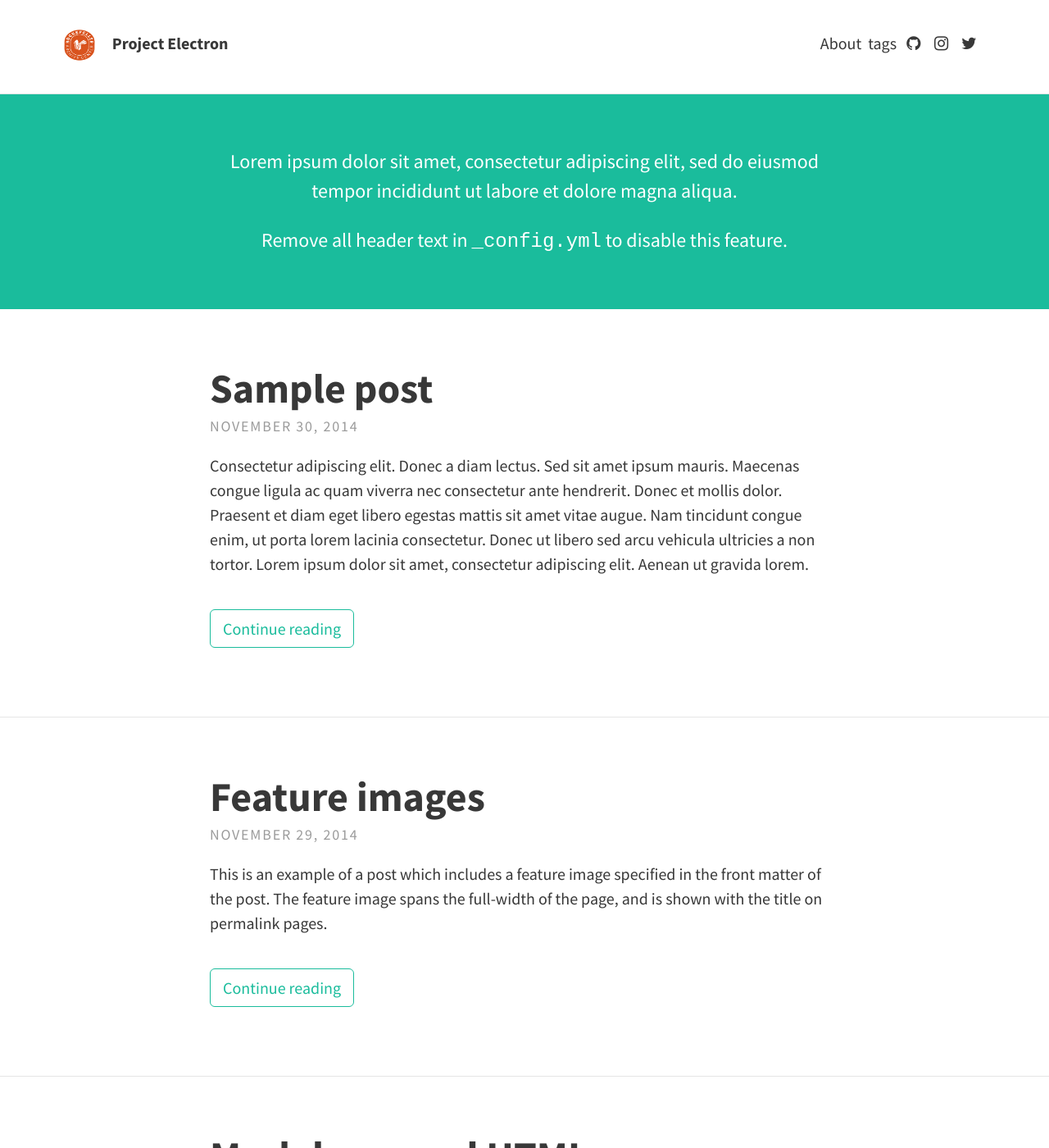
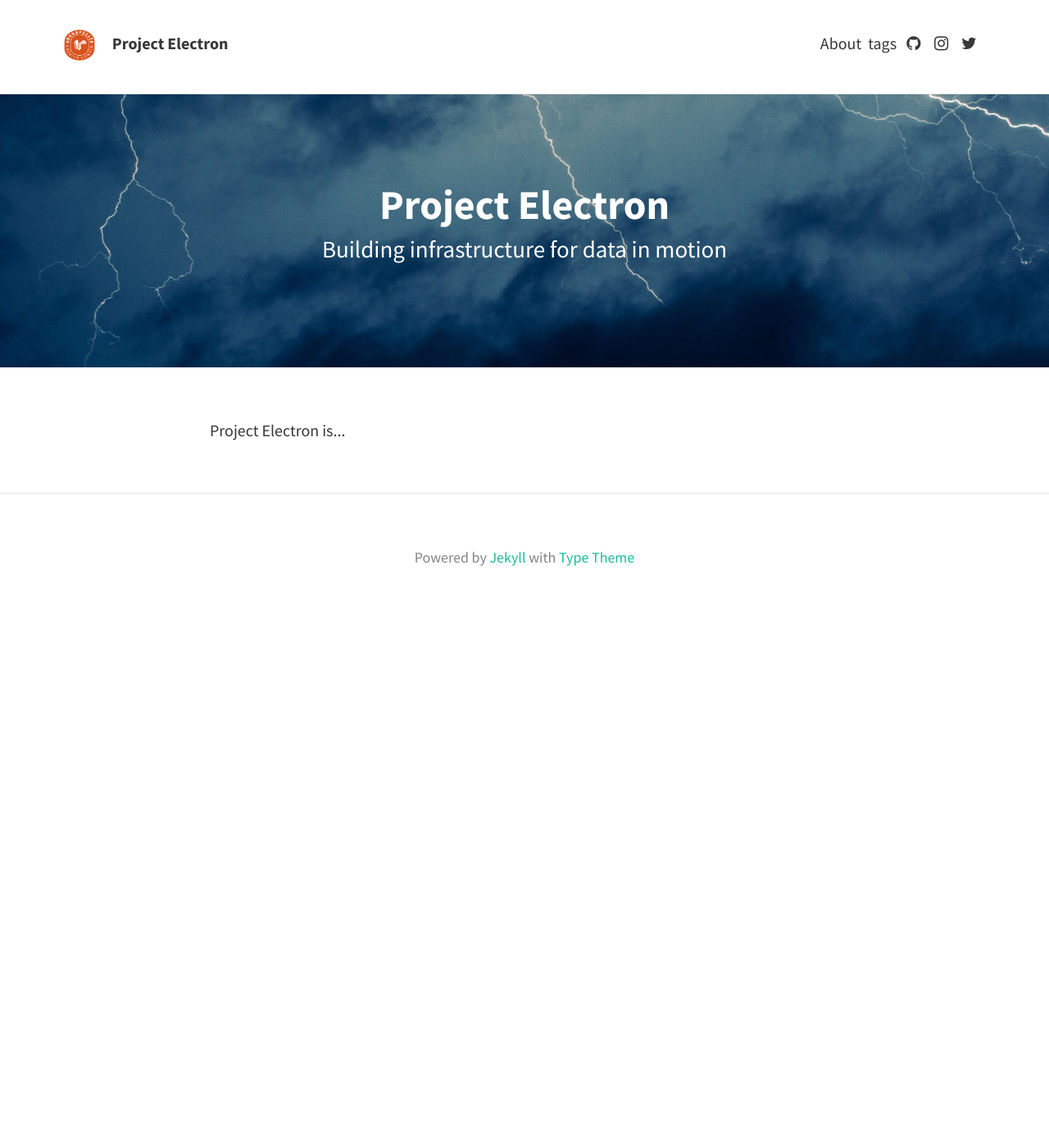
Before and after one commit to RockefellerArchiveCenter/project_electron, a Jekyll site: the page built from index.html, in a window 1280 px wide and 1400 px high. Shown: the whole window at 82% size. Built offline with Jekyll 4.4.1, drawn with Linux system fonts in a browser that asks for light colours; the list of posts is cut into pages by our own code; some of the changed text lies outside the part shown.

Commit message:
simplify home layout, edit header image

```diff
--- a/_config.yml
+++ b/_config.yml
@@ -13,10 +13,7 @@ theme_settings:
   description: "Project Electron resources and documentation from the Rockefeller Archive Center" # used by search engines
 
   # Header and footer text
-  header_text: >
-     <p>Lorem ipsum dolor sit amet, consectetur adipiscing elit, sed do eiusmod tempor incididunt ut labore et dolore magna aliqua.</p>
-
-     <p>Remove all header text in <code>_config.yml</code> to disable this feature.</p>
+  header_text:
   header_text_feature_image:
   footer_text: >
    Powered by <a href="https://jekyllrb.com/">Jekyll</a> with <a href="https://github.com/rohanchandra/type-theme">Type Theme</a>
--- a/_includes/header.html
+++ b/_includes/header.html
@@ -9,9 +9,7 @@
 			<img class="avatar" src="{{ site.baseurl }}/{{ site.theme_settings.avatar }}" alt=""/>
 		</a>
 		{% endif %}
-		<h1 class="site-title">
-			<a href="{{ site.baseurl }}/">{{ site.theme_settings.title }}</a>
-		</h1>
+		<a class="site-title" href="{{ site.baseurl }}/">{{ site.theme_settings.title }}</a>
 	</div>
 	<nav class="site-nav">
 		<ul>
--- a/_layouts/home.html
+++ b/_layouts/home.html
@@ -2,51 +2,10 @@
 layout: default
 ---
 
-<div class="home">
-  {% if site.theme_settings.header_text %}
-  <div class="call-out"
-  style="background-image: url('{{ site.baseurl }}/{{ site.theme_settings.header_text_feature_image }}')">
-    {{ site.theme_settings.header_text }}
-  </div>
-  {% endif %}
-
-  <div class="posts">
-    {% for post in paginator.posts %}
-    <div class="post-teaser">
-      <header>
-        <h1>
-          <a class="post-link" href="{{ post.url | relative_url }}">
-            {{ post.title }}
-          </a>
-        </h1>
-        <p class="meta">
-          {{ post.date | date: "%B %-d, %Y" }}
-        </p>
-      </header>
-      <div class="excerpt">
-        {{ post.excerpt }}
-        <a class="button" href="{{ post.url | relative_url }}">
-          {{ site.theme_settings.str_continue_reading }}
-        </a>
-      </div>
-    </div>
-    {% endfor %}
-  </div>
-
-  {% if paginator.total_pages > 1 %}
-  <div class="pagination">
-    {% if paginator.previous_page %}
-    <a href="{{ paginator.previous_page_path | relative_url | replace: '//', '/' }}" class="button" >
-      <i class="fa fa-chevron-left"></i>
-      {{ site.theme_settings.str_previous_page }}
-    </a>
-    {% endif %}
-    {% if paginator.next_page %}
-    <a href="{{ paginator.next_page_path | relative_url | replace: '//', '/' }}" class="button" >
-      {{ site.theme_settings.str_next_page }}
-      <i class="fa fa-chevron-right"></i>
-    </a>
-    {% endif %}
-  </div>
-  {% endif %}
-</div>
+<article {% if page.feature-img %}class="feature-image"{% endif %}>
+  <header style="background-image: url('{{ site.baseurl }}/{{ page.feature-img }}')">
+    <h1 class="title">{{ page.title }}</h1>
+    {% if page.subtitle %}<p class="subtitle">{{ page.subtitle }}<p>{% endif %}
+  </header>
+  <section class="post-content">{{ content }}</section>
+</article>
--- a/_layouts/page.html
+++ b/_layouts/page.html
@@ -1,10 +1,11 @@
 ---
 layout: default
 ---
+
 <article {% if page.feature-img %}class="feature-image"{% endif %}>
   <header style="background-image: url('{{ site.baseurl }}/{{ page.feature-img }}')">
     <h1 class="title">{{ page.title }}</h1>
-    {% if page.subtitle %}<h2 class="subtitle">{{ page.subtitle }}</h2>{% endif %}
+    {% if page.subtitle %}<p class="subtitle">{{ page.subtitle }}<p>{% endif %}
   </header>
   <section class="post-content">{{ content }}</section>
 </article>
--- a/index.html
+++ b/index.html
@@ -1,3 +1,10 @@
 ---
 layout: home
+title: Project Electron
+subtitle: Building infrastructure for data in motion
+permalink: /
+feature-img: "assets/img/clouds-lightning.jpg"
+hide: true
 ---
+
+ Project Electron is...
```
Also changed, not shown: _layouts/home-blog.html (added, +52 -0 lines), about.md (+0 -1 lines), assets/img/clouds-lightning.jpg (added).
